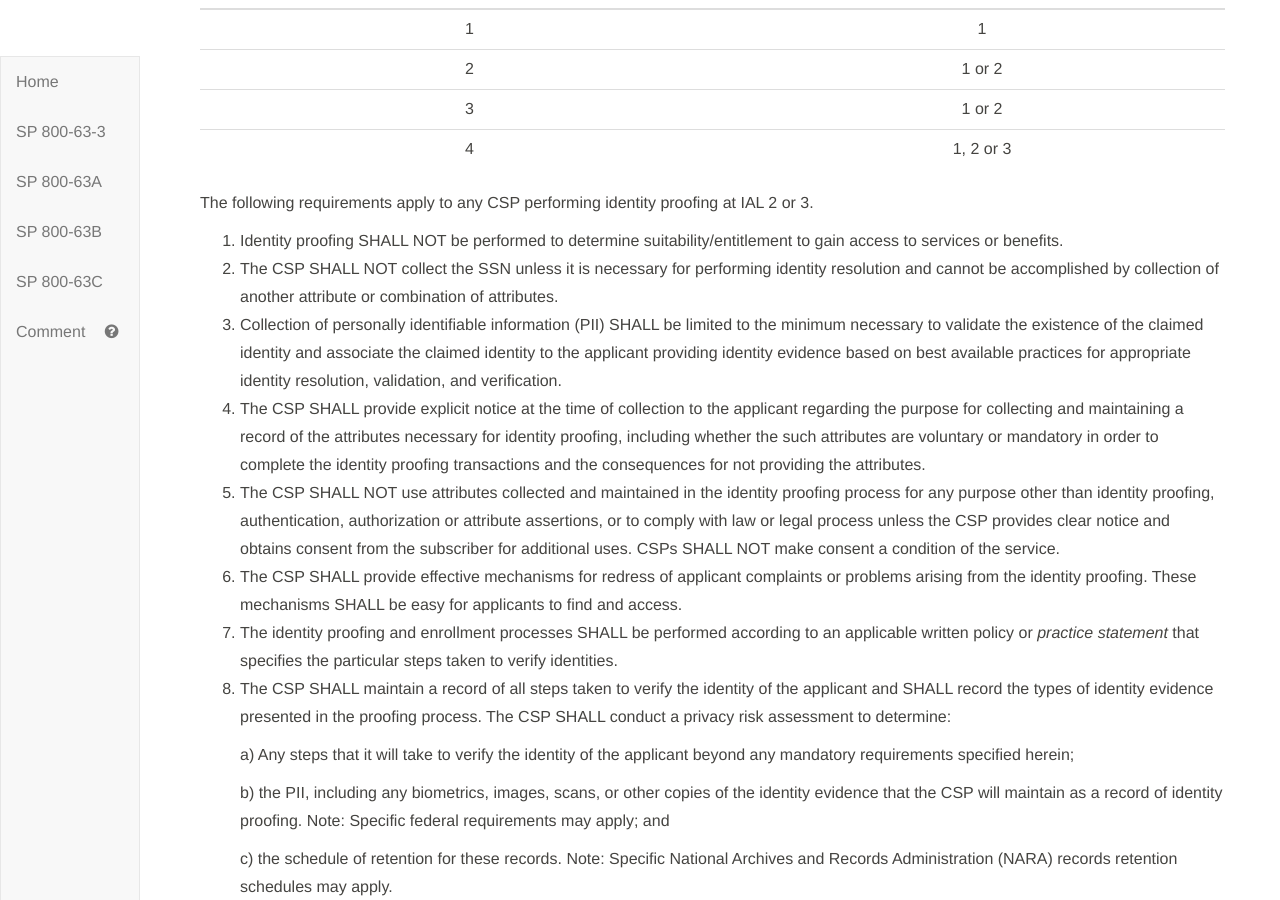
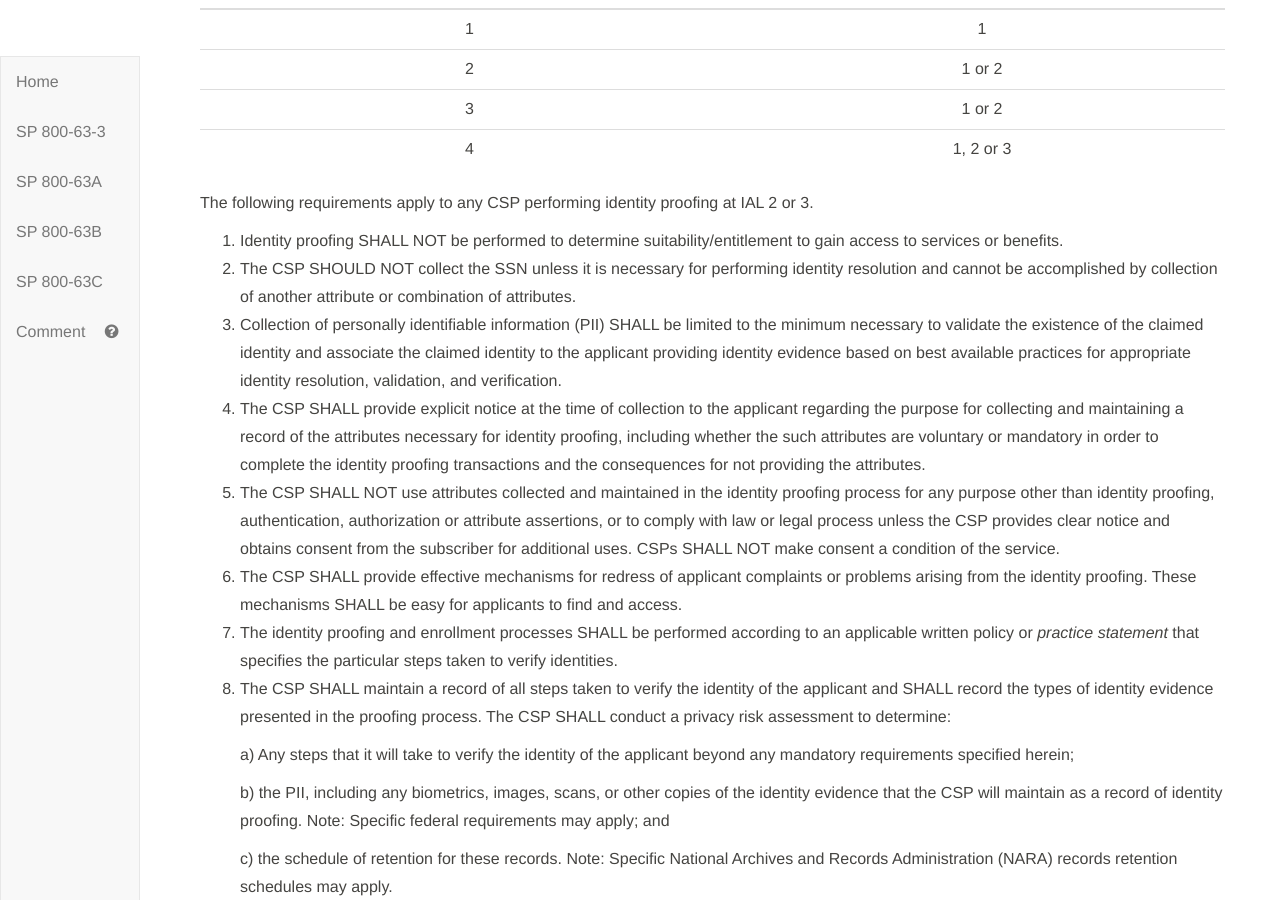
Before and after one commit to usnistgov/800-63-3, a Jekyll site: the page built from sp800-63a.md, in a window 1280 px wide and 900 px high, scrolled down 12457 px. Built offline with Jekyll 4.4.1, drawn with Linux system fonts in a browser that asks for light colours.

Commit message:
Closes #251

```diff
--- a/sp800-63a/sec4_ial.md
+++ b/sp800-63a/sec4_ial.md
@@ -67,7 +67,7 @@ However, [Table 4-2](#63aSec4-Table2) shows the expanded set of IALs that are al
 The following requirements apply to any CSP performing identity proofing at IAL 2 or 3.
 
 1. Identity proofing SHALL NOT be performed to determine suitability/entitlement to gain access to services or benefits.
-2. The CSP SHALL NOT collect the SSN unless it is necessary for performing identity resolution and cannot be accomplished by collection of another attribute or combination of attributes.
+2. The CSP SHOULD NOT collect the SSN unless it is necessary for performing identity resolution and cannot be accomplished by collection of another attribute or combination of attributes.
 2. Collection of personally identifiable information (PII) SHALL be limited to the minimum necessary to validate the existence of the claimed identity and associate the claimed identity to the applicant providing identity evidence based on best available practices for appropriate identity resolution, validation, and verification.
 3. The CSP SHALL provide explicit notice at the time of collection to the applicant regarding the purpose for collecting and maintaining a record of the attributes necessary for identity proofing, including whether the such attributes are voluntary or mandatory in order to complete the identity proofing transactions and the consequences for not providing the attributes.
 5.	 The CSP SHALL NOT use attributes collected and maintained in the identity proofing process for any purpose other than identity proofing, authentication, authorization or attribute assertions, or to comply with law or legal process unless the CSP provides clear notice and obtains consent from the subscriber for additional uses. CSPs SHALL NOT make consent a condition of the service.
```
